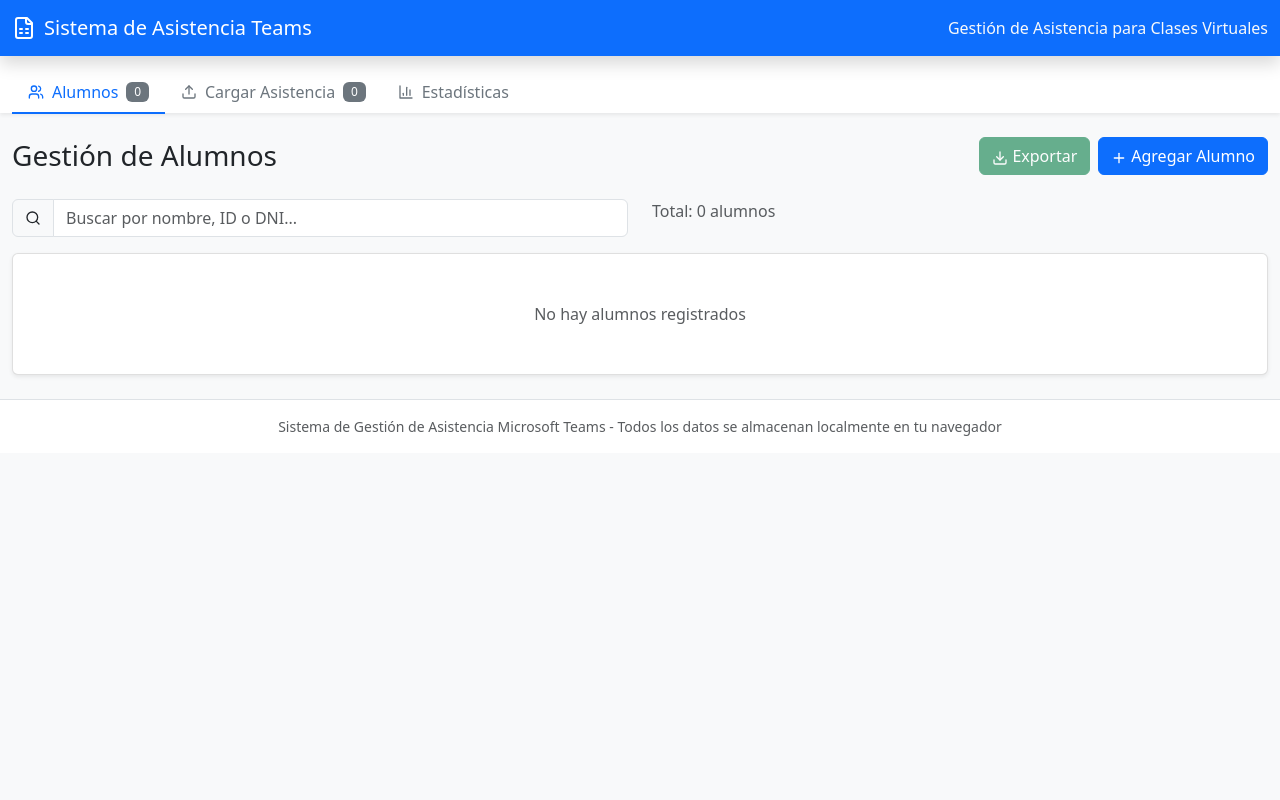
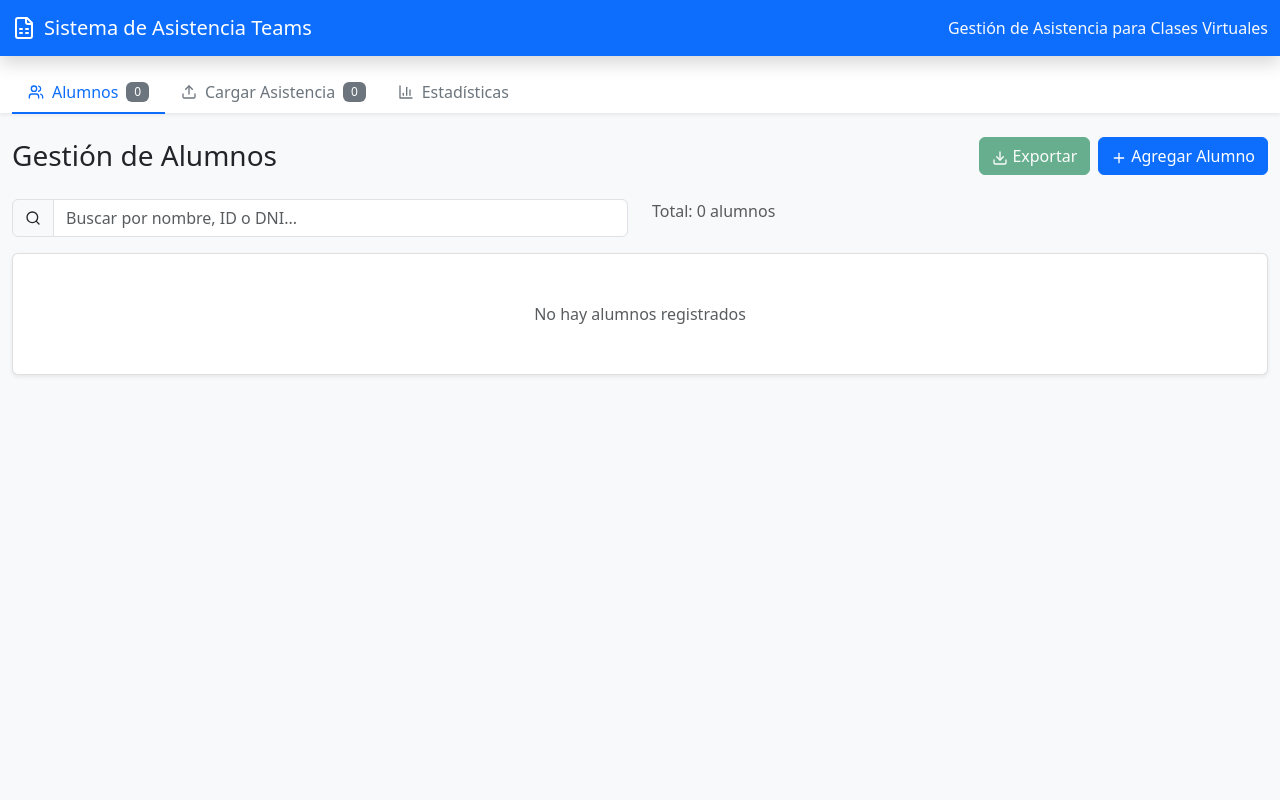
Before and after one commit to ezequiel-arevalo/uba-bedelia, a React (Vite) app: page / in a window 1280 px wide. Shown: the top 800 px of the page. Built offline with nearby package versions, Linux system fonts and the light colour scheme.

Commit message:
feat: update gh-pages

```diff
--- a/src/App.tsx
+++ b/src/App.tsx
@@ -1,4 +1,4 @@
-import React, { useState } from 'react';
+import { useState } from 'react';
 import { Users, Upload, BarChart3, FileSpreadsheet } from 'lucide-react';
 import { Student, ClassSession } from './types';
 import { useLocalStorage } from './hooks/useLocalStorage';
@@ -113,7 +113,7 @@ function App() {
       </div>
 
       {/* Main Content */}
-      <main className="py-4">
+      <main className="py-4 min-vh-100">
         {renderContent()}
       </main>
 
--- a/src/hooks/useLocalStorage.ts
+++ b/src/hooks/useLocalStorage.ts
@@ -1,4 +1,4 @@
-import { useState, useEffect } from 'react';
+import { useState } from 'react';
 
 export function useLocalStorage<T>(key: string, initialValue: T) {
   const [storedValue, setStoredValue] = useState<T>(() => {
--- a/vite.config.ts
+++ b/vite.config.ts
@@ -7,4 +7,5 @@ export default defineConfig({
   optimizeDeps: {
     exclude: ['lucide-react'],
   },
+  base: '/uba-bedelia/',
 });
```
Also changed, not shown: package.json (+6 -2 lines), 1 other file (tests, documents, lock files or other folders).
